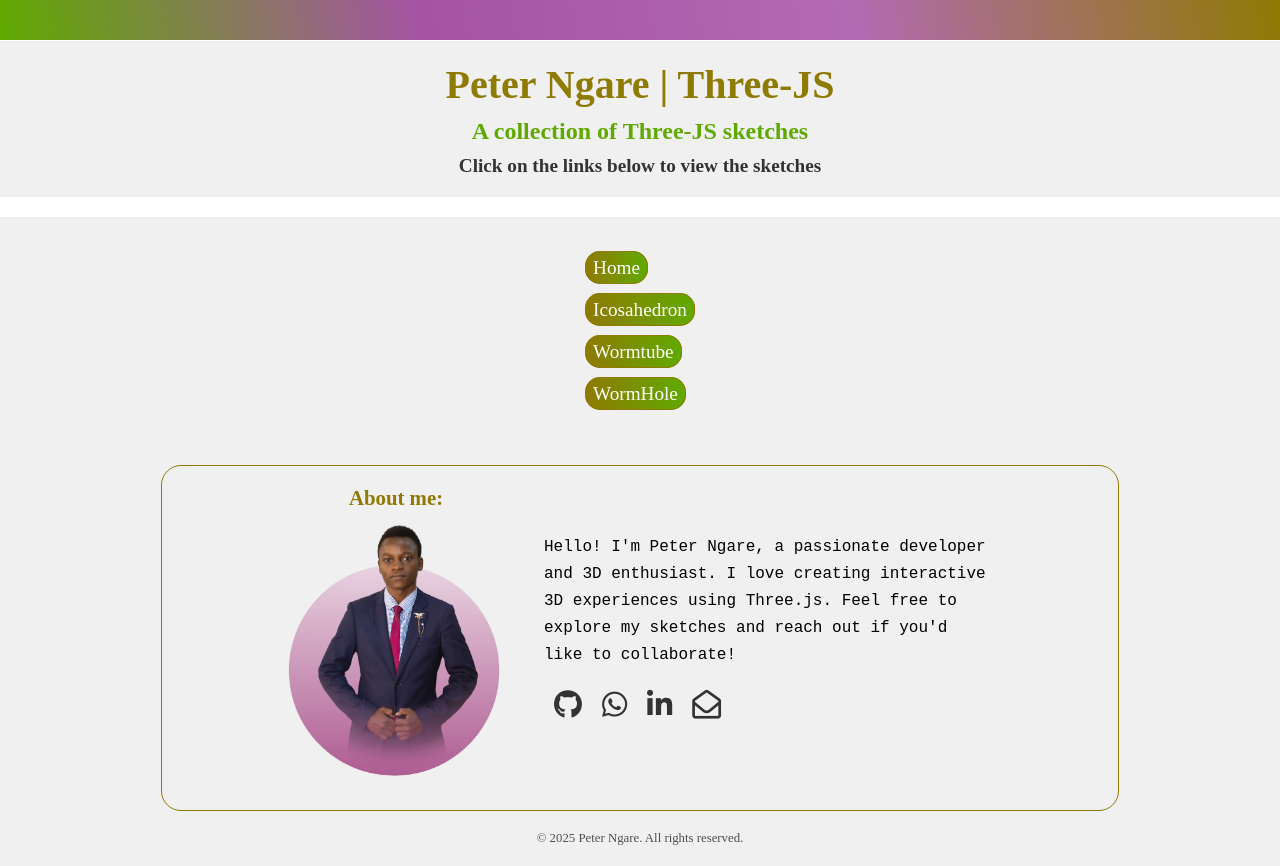
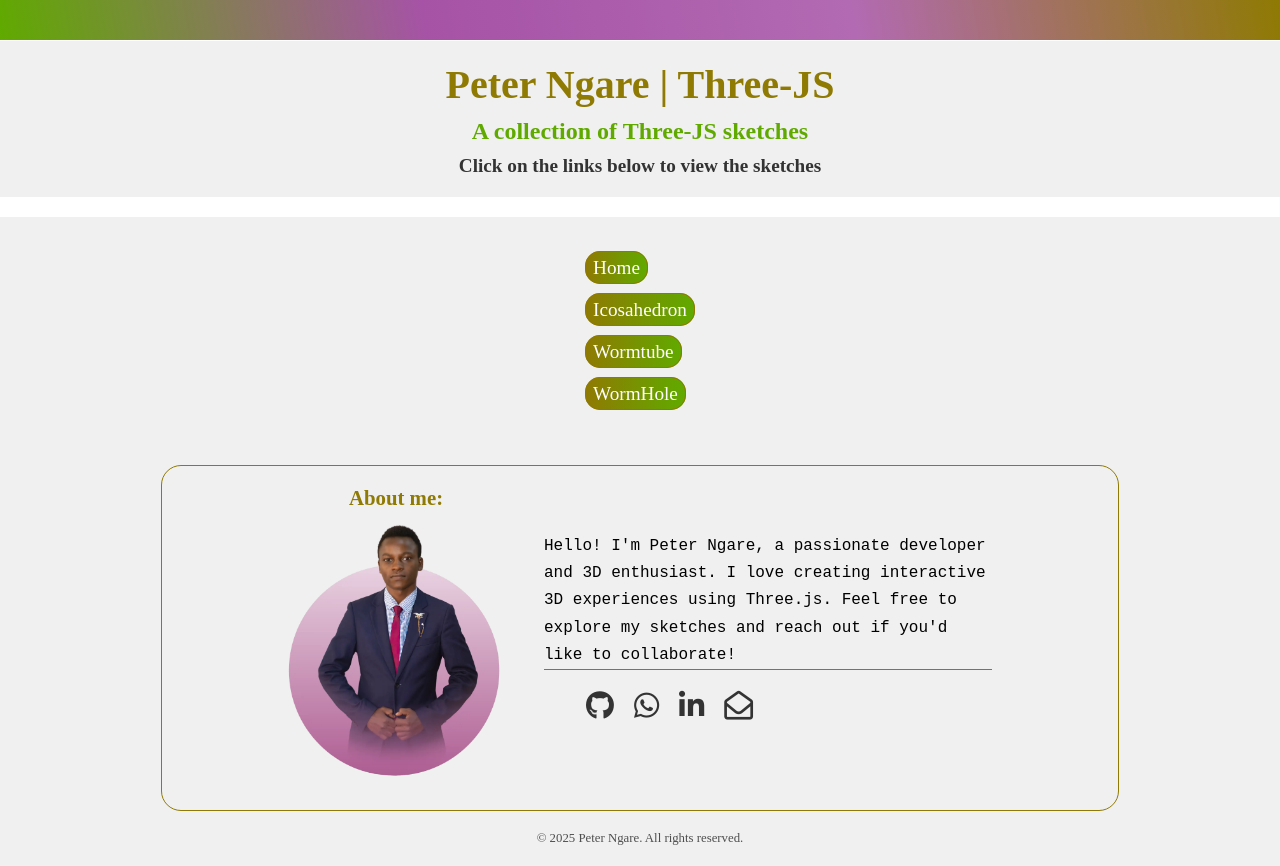
Before and after one commit to lipadsoft-Engineer/threejs-sketches, a website built with Vite: page index.html in a window 1280 px wide. Built offline with nearby package versions, Linux system fonts and the light colour scheme.

Commit message:
Change positioning of social links

```diff
--- a/styles.css
+++ b/styles.css
@@ -122,13 +122,14 @@ body {
 #footer .about-me .about-me-txt .contacts{
     display: flex;
     align-items: center;
+    padding-left: 2rem;
+    border-top: .5px solid #8f7a03;
 }
 #footer .about-me .about-me-txt .contacts a{
     margin: 20px 10px;
     color: #333;
     font-size: 1.8em;
     transition: color 0.3s ease;
-    text-align: left;
 }
 #footer .about-me .about-me-txt .contacts a:hover{
     color: #8f7a03;
```
